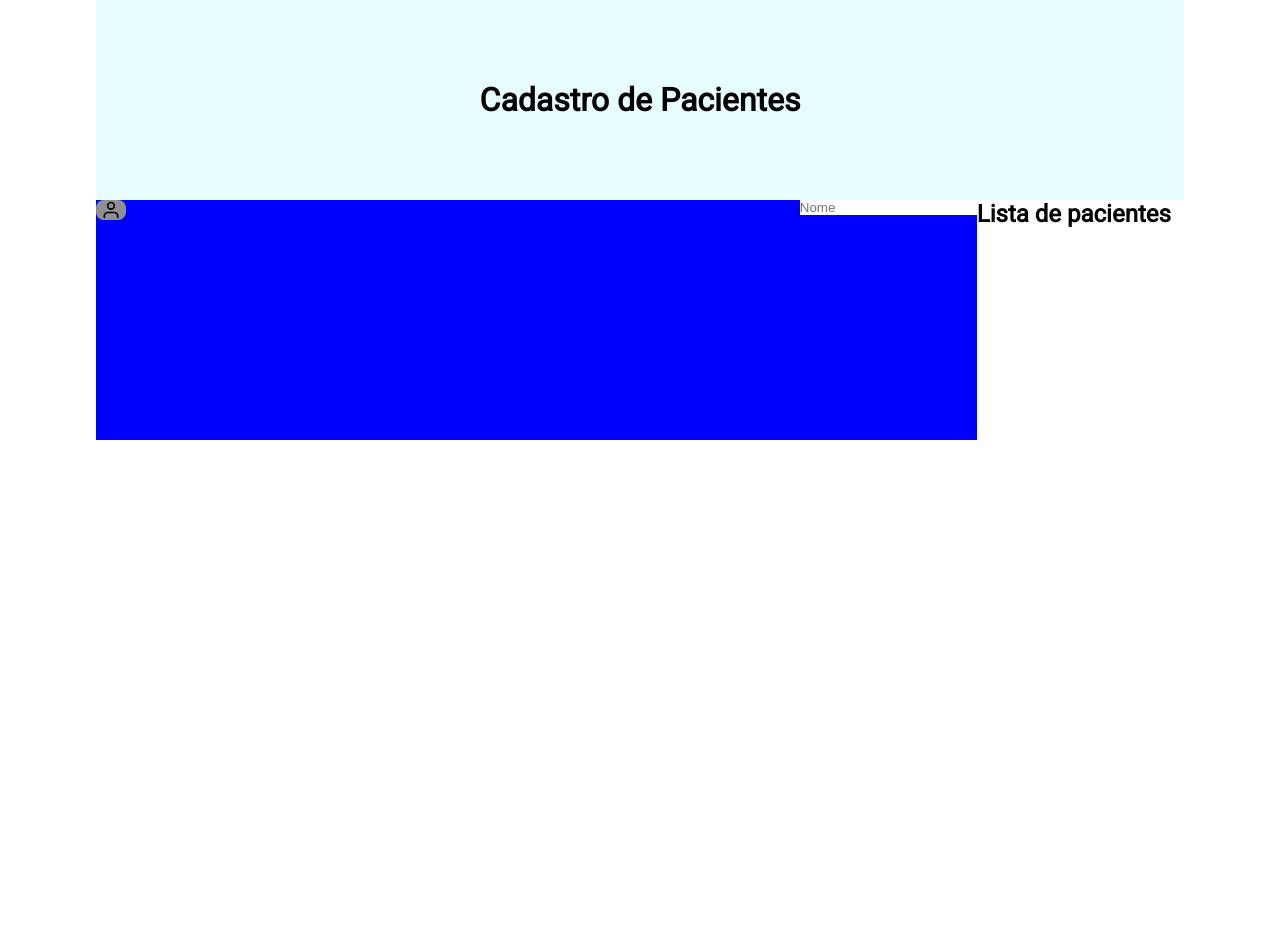
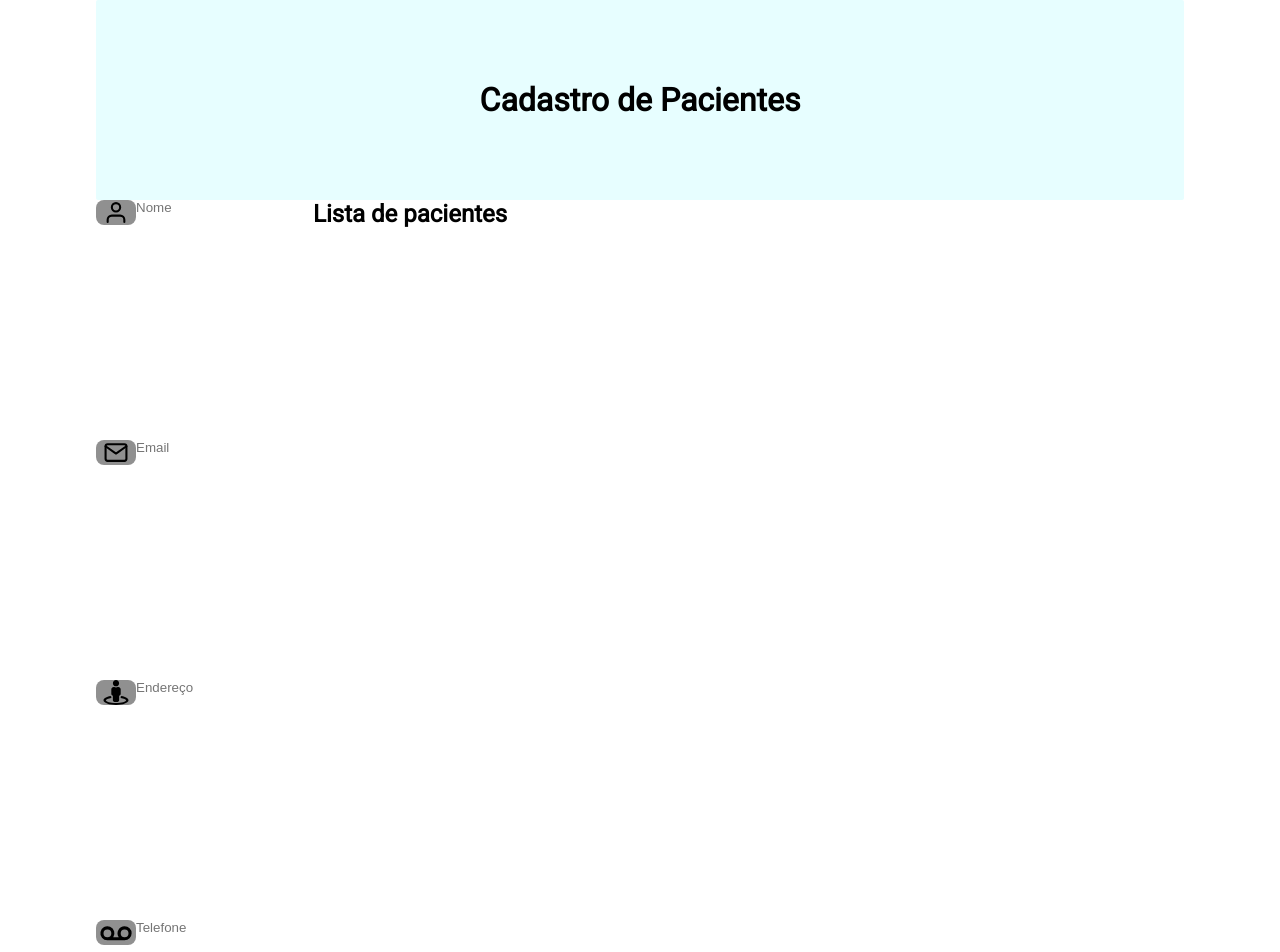
Before and after one commit to IcaroRangel/node-react-pacientes, a React (Create React App) app in the folder frontend/: page / in a window 1280 px wide. Shown: the top 952 px of the page. Before the commit the page ends 800 px from the top, so only its background shows below. Built offline with nearby package versions, Linux system fonts and the light colour scheme.

Commit message:
create inputs

```diff
--- a/frontend/src/components/Form/index.tsx
+++ b/frontend/src/components/Form/index.tsx
@@ -1,6 +1,7 @@
 import React from "react";
 import { Container } from "./styles";
-import { FiUser } from "react-icons/fi";
+import { FiUser, FiMail } from "react-icons/fi";
+import { FaStreetView, FaVoicemail } from "react-icons/fa";
 interface InitialValues {
   name: string;
   telephone: number;
@@ -18,6 +19,24 @@ const Form = () => {
         </div>
         <input type="text" placeholder="Nome" value={values.name} />
       </div>
+      <div>
+        <div>
+          <FiMail />
+        </div>
+        <input type="text" placeholder="Email" value={values.email} />
+      </div>
+      <div>
+        <div>
+          <FaStreetView />
+        </div>
+        <input type="text" placeholder="Endereço" value={values.address} />
+      </div>
+      <div>
+        <div>
+          <FaVoicemail />
+        </div>
+        <input type="text" placeholder="Telefone" value={values.telephone} />
+      </div>
     </Container>
   );
 };
--- a/frontend/src/components/Form/styles.ts
+++ b/frontend/src/components/Form/styles.ts
@@ -1,12 +1,13 @@
 import styled from "styled-components";
 
-export const Container = styled.div`
-  background: blue;
+export const Container = styled.form`
   div {
+    display: flex;
+    justify-content: center;
     svg {
       border-radius: 8px;
-      height: 20px;
-      width: 30px;
+      height: 25px;
+      width: 40px;
       background: #909090;
     }
   }
```
